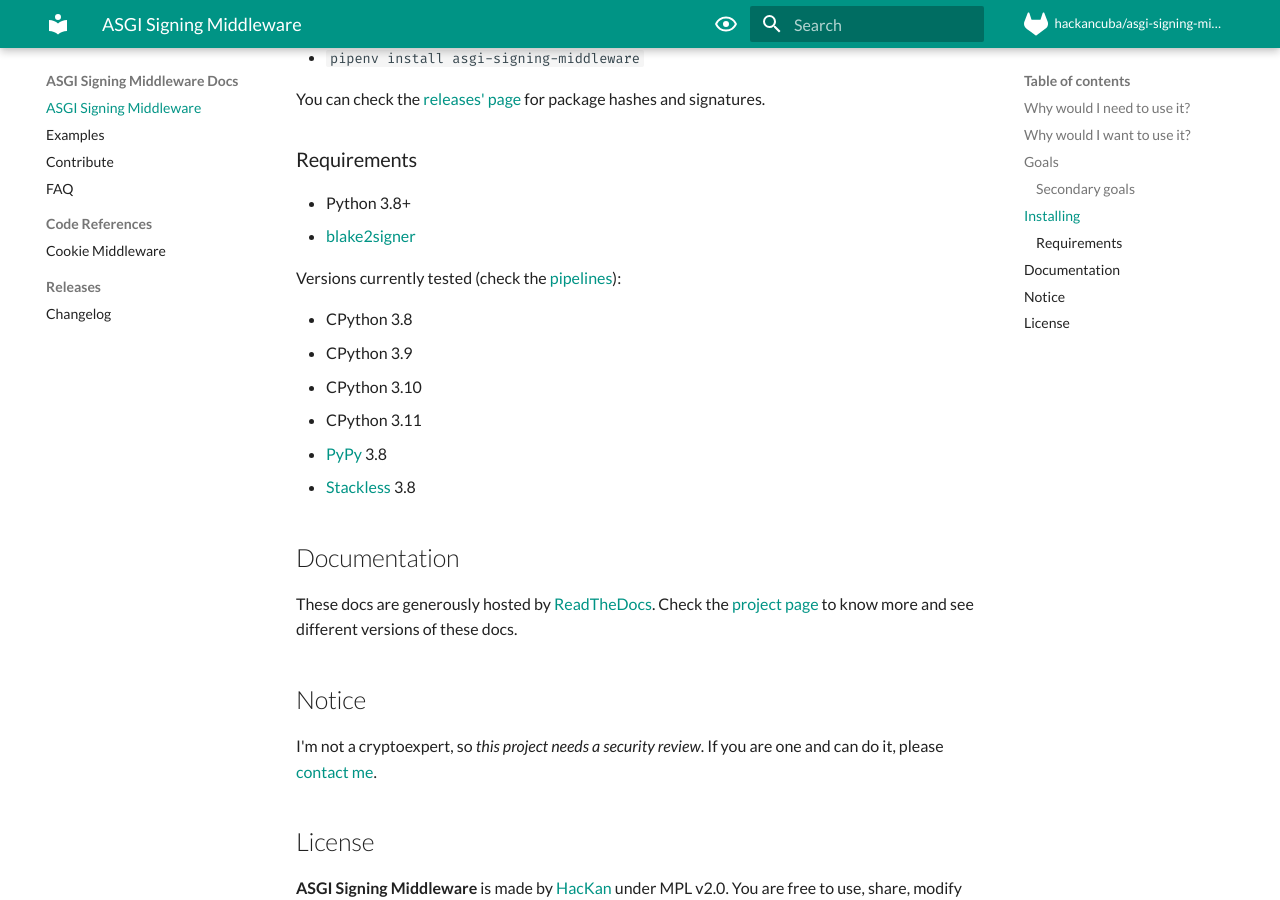
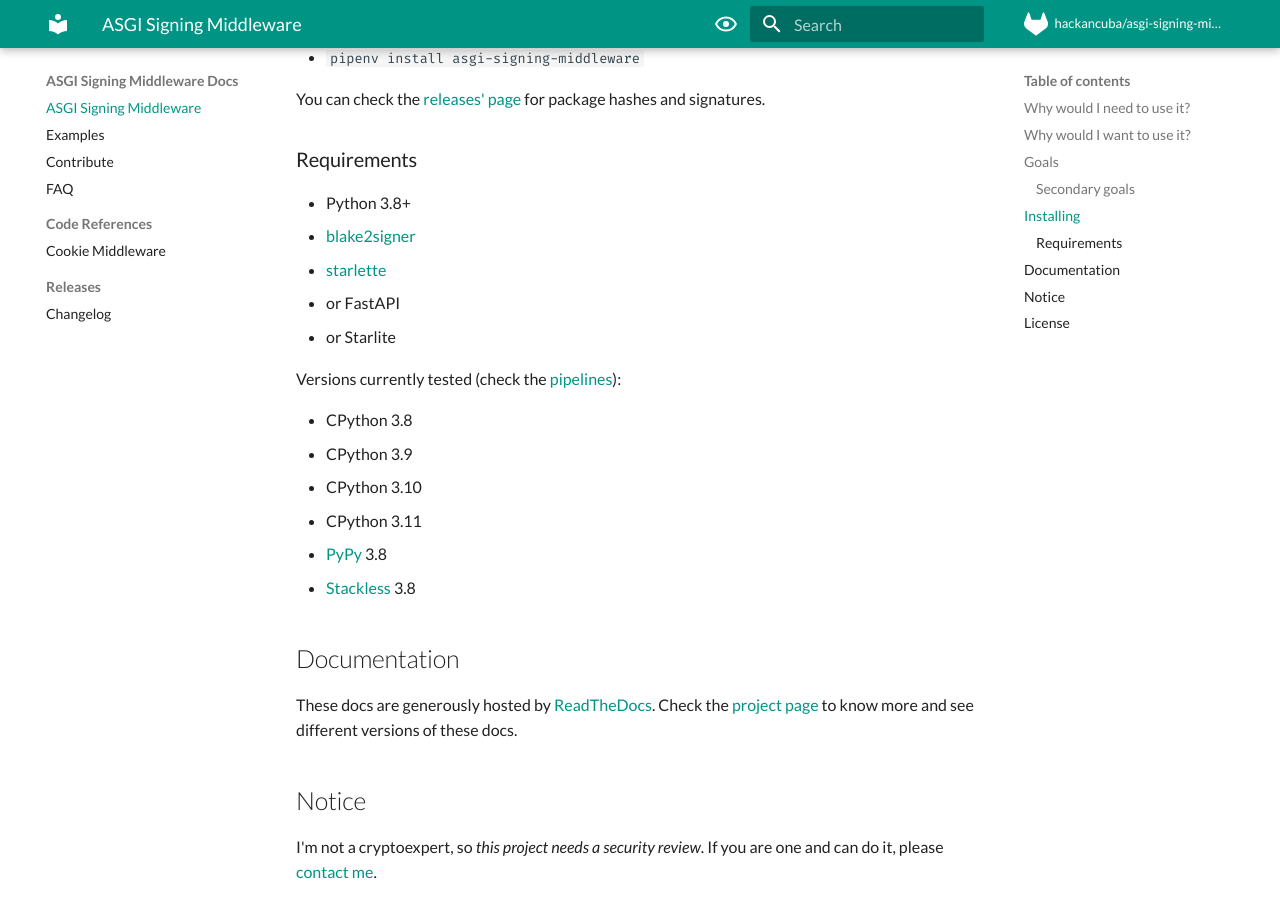
Before and after one commit to HacKanCuBa/asgi-signing-middleware, an MkDocs documentation site: the page built from docs/index.md, in a window 1280 px wide and 900 px high, scrolled down 1128 px. Built offline with MkDocs 1.6.1 and Material for MkDocs 9.7.7, drawn with Linux system fonts in a browser that asks for light colours; comment, search, counter and statistics services are not loaded.

Commit message:
:memo: Indicate Starlette as dependency
We need Starlette as we use their middleware as base.

```diff
--- a/docs/index.md
+++ b/docs/index.md
@@ -36,6 +36,9 @@
 
 - Python 3.8+
 - [blake2signer](https://blake2signer.hackan.net/)
+- [starlette](https://starlette.io/)
+  - or FastAPI
+  - or Starlite
 
 Versions currently tested (check the [pipelines](https://gitlab.com/hackancuba/asgi_signing_middleware/-/pipelines)):
 
```
Also changed, not shown: README.md (+3 -0 lines).
